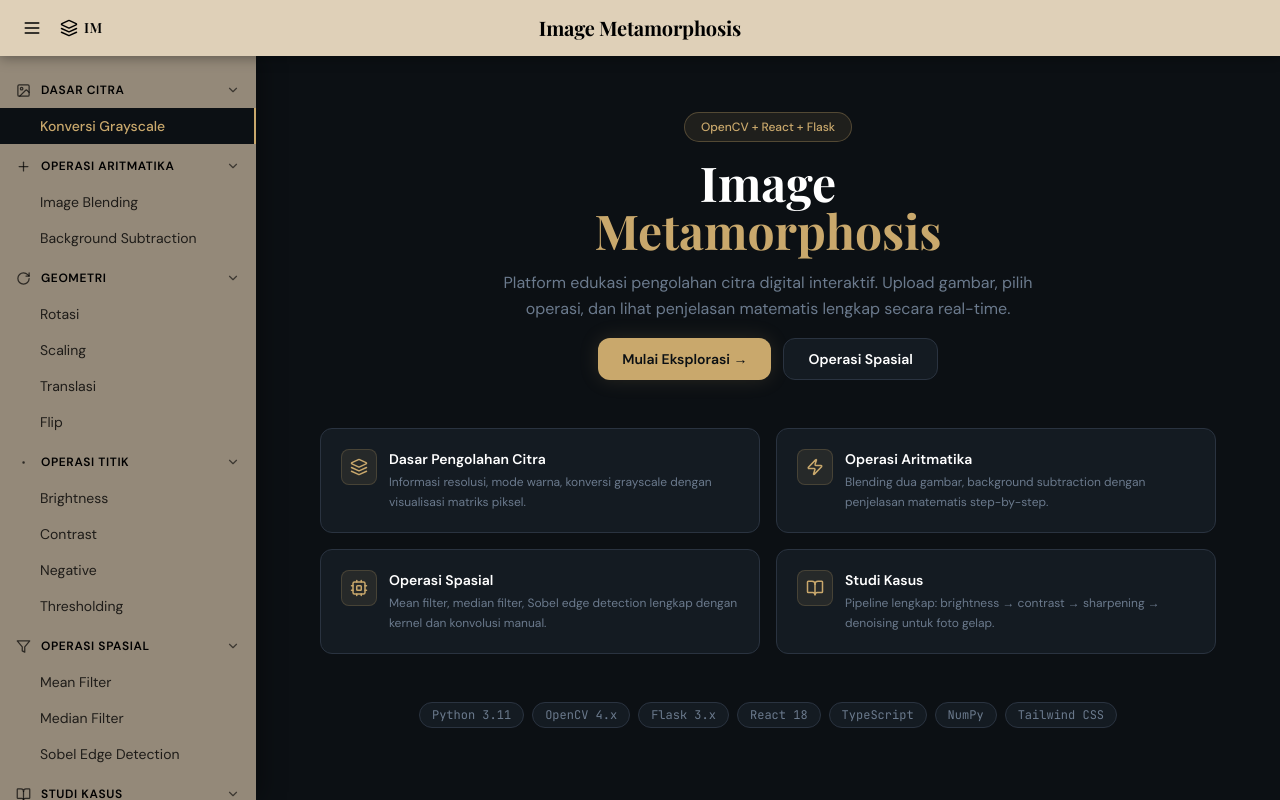
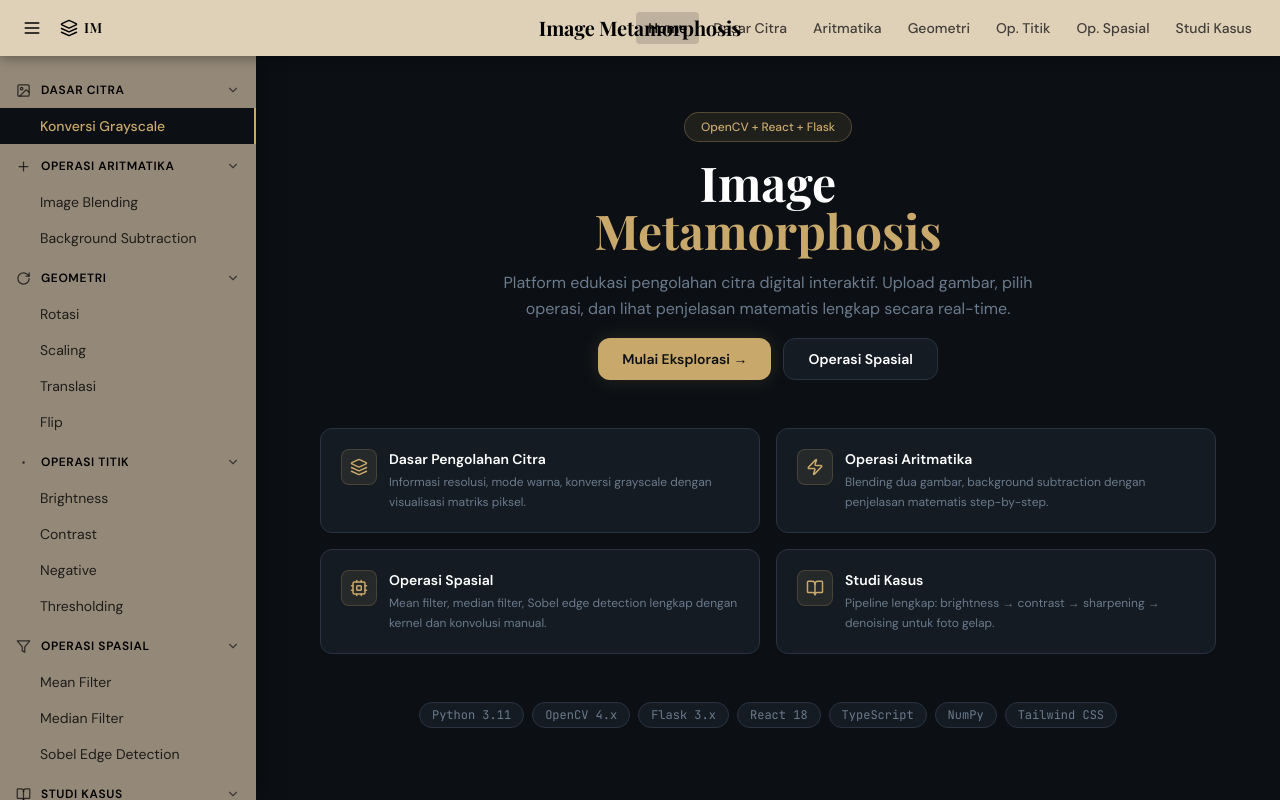
Before and after one commit to UrLords/image-metamorphosis, a React (Vite) app in the folder frontend/: page / in a window 1280 px wide. Built offline with nearby package versions, Linux system fonts and the light colour scheme.

Commit message:
bring back navigation menu in Header component

```diff
--- a/frontend/src/components/Header.tsx
+++ b/frontend/src/components/Header.tsx
@@ -67,7 +67,7 @@ export default function Header({
       </h1>
 
       {/* ── Kanan: Nav ── */}
-      {/* <nav className="hidden lg:flex items-center gap-0.5">
+      <nav className="hidden lg:flex items-center gap-0.5">
         {NAV_ITEMS.map((item) => (
           <button
             key={item.id}
@@ -84,7 +84,7 @@ export default function Header({
             {item.label}
           </button>
         ))}
-      </nav> */}
+      </nav>
     </header>
   );
 }
```
